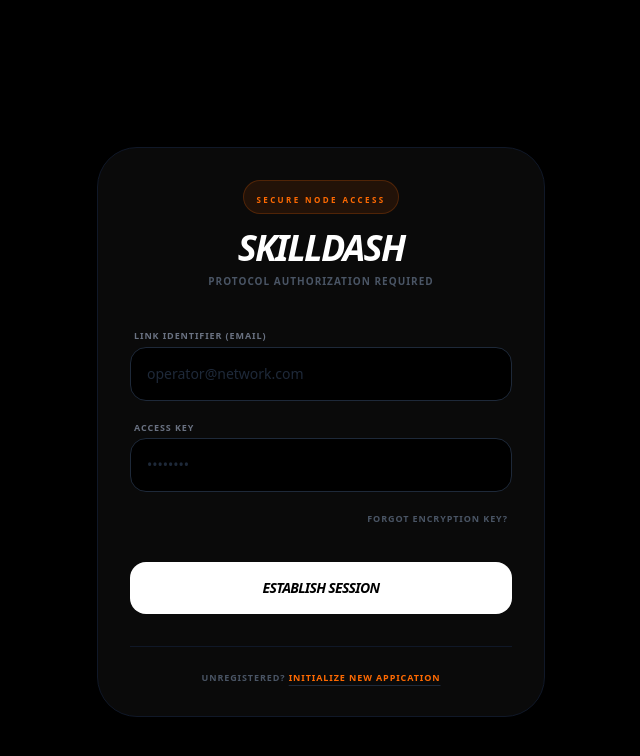
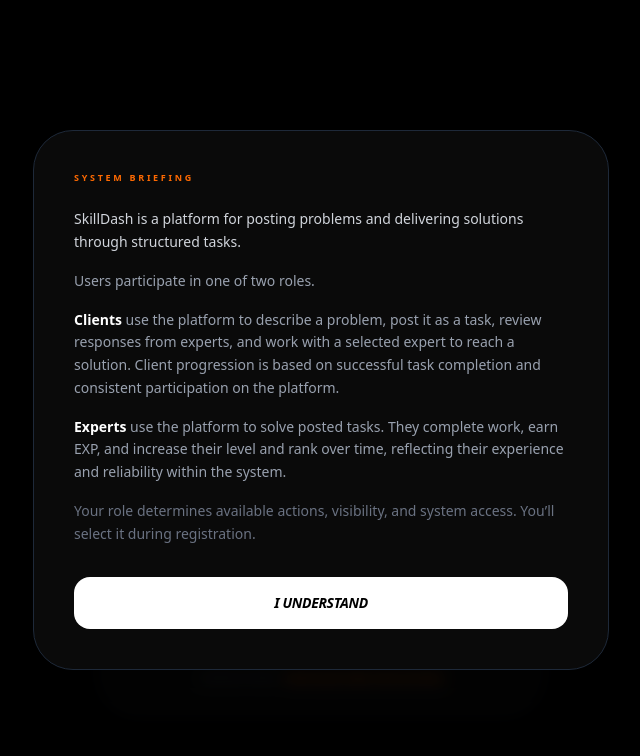
Before and after one commit to ars2904/SkillDash, a Next.js app in the folder frontend/: page /login in a window 1280 px wide. Shown: the top 756 px of the page, without its empty margins (319-959 px from the left). Built offline with nearby package versions, Linux system fonts and the light colour scheme.

Commit message:
Skilldash V.0.1.1

```diff
--- a/frontend/src/app/login/page.tsx
+++ b/frontend/src/app/login/page.tsx
@@ -1,5 +1,6 @@
 'use client';
-import { useState } from 'react';
+
+import { useState, useEffect } from 'react';
 import { useUserStore } from '@/store/useUserStore';
 import { useRouter } from 'next/navigation';
 import Link from 'next/link';
@@ -8,9 +9,23 @@ export default function LoginPage() {
   const [email, setEmail] = useState('');
   const [password, setPassword] = useState('');
   const [loading, setLoading] = useState(false);
+  const [showBriefing, setShowBriefing] = useState(false);
 
   const { setUser, setRole } = useUserStore();
   const router = useRouter();
+
+  // Show briefing once per browser
+  useEffect(() => {
+    const seen = localStorage.getItem('briefingSeen');
+    if (!seen) {
+      setShowBriefing(true);
+    }
+  }, []);
+
+  const closeBriefing = () => {
+    localStorage.setItem('briefingSeen', 'true');
+    setShowBriefing(false);
+  };
 
   const handleLogin = async (e: React.FormEvent) => {
     e.preventDefault();
@@ -33,35 +48,91 @@ export default function LoginPage() {
           role: data.role,
           user_rank: data.user_rank || 'Novice',
           exp: data.exp || 0,
-          current_level: data.current_level || 1
+          current_level: data.current_level || 1,
         });
 
         setRole(data.role);
         router.push('/');
       } else {
-        alert(data.error || "Login failed");
+        alert(data.error || 'Login failed');
       }
-    } catch (err) {
-      alert("Server connection failed");
+    } catch {
+      alert('Server connection failed');
     } finally {
       setLoading(false);
     }
   };
 
   return (
-    <div className="min-h-screen bg-black flex items-center justify-center p-4">
+    <div className="min-h-screen bg-black flex items-center justify-center p-4 relative">
+
+      {/* SYSTEM BRIEFING */}
+      {showBriefing && (
+        <div className="fixed inset-0 z-50 flex items-center justify-center bg-black/70 backdrop-blur-sm">
+          <div className="w-full max-w-xl mx-4 bg-[#0a0a0a] border border-gray-800 rounded-[2.5rem] p-10 shadow-2xl animate-in fade-in zoom-in duration-300">
+
+            <span className="text-[9px] font-black uppercase tracking-[0.3em] text-orange-500 block mb-6">
+              System Briefing
+            </span>
+
+            <p className="text-gray-300 text-sm leading-relaxed mb-4">
+              SkillDash is a platform for posting problems and delivering solutions through
+              structured tasks.
+            </p>
+
+            <p className="text-gray-400 text-sm leading-relaxed mb-4">
+              Users participate in one of two roles.
+            </p>
+
+            <p className="text-gray-400 text-sm leading-relaxed mb-4">
+              <span className="text-white font-bold">Clients</span> use the platform to describe
+              a problem, post it as a task, review responses from experts, and work with a
+              selected expert to reach a solution. Client progression is based on successful
+              task completion and consistent participation on the platform.
+            </p>
+
+            <p className="text-gray-400 text-sm leading-relaxed mb-4">
+              <span className="text-white font-bold">Experts</span> use the platform to solve
+              posted tasks. They complete work, earn EXP, and increase their level and rank
+              over time, reflecting their experience and reliability within the system.
+            </p>
+
+            <p className="text-gray-500 text-sm leading-relaxed mb-8">
+              Your role determines available actions, visibility, and system access.
+              You’ll select it during registration.
+            </p>
+
+            <button
+              onClick={closeBriefing}
+              className="w-full py-4 bg-white text-black font-black rounded-2xl hover:bg-orange-500 hover:text-white transition-all active:scale-95 uppercase italic tracking-tight text-sm"
+            >
+              I Understand
+            </button>
+          </div>
+        </div>
+      )}
+
+      {/* LOGIN CARD */}
       <div className="w-full max-w-md p-8 bg-[#0a0a0a] border border-gray-900 rounded-[2.5rem] shadow-2xl animate-in fade-in zoom-in duration-500">
         <div className="text-center mb-10">
           <div className="inline-block px-3 py-1 bg-orange-500/10 border border-orange-500/20 rounded-full mb-4">
-             <span className="text-[8px] font-black uppercase tracking-[0.3em] text-orange-500">Secure Node Access</span>
+            <span className="text-[8px] font-black uppercase tracking-[0.3em] text-orange-500">
+              Secure Node Access
+            </span>
           </div>
-          <h1 className="text-4xl font-black text-white italic tracking-tighter uppercase leading-none">SkillDash</h1>
-          <p className="text-gray-600 text-[10px] font-bold uppercase tracking-widest mt-2">Protocol Authorization Required</p>
+          <h1 className="text-4xl font-black text-white italic tracking-tighter uppercase leading-none">
+            SkillDash
+          </h1>
+          <p className="text-gray-600 text-[10px] font-bold uppercase tracking-widest mt-2">
+            Protocol Authorization Required
+          </p>
         </div>
 
         <form onSubmit={handleLogin} className="space-y-5">
           <div>
-            <label className="text-[9px] font-black text-gray-500 uppercase tracking-widest ml-1 block mb-1">Link Identifier (Email)</label>
+            <label className="text-[9px] font-black text-gray-500 uppercase tracking-widest ml-1 block mb-1">
+              Link Identifier (Email)
+            </label>
             <input
               type="email"
               required
@@ -73,7 +144,9 @@ export default function LoginPage() {
           </div>
 
           <div>
-            <label className="text-[9px] font-black text-gray-500 uppercase tracking-widest ml-1 block mb-1">Access Key</label>
+            <label className="text-[9px] font-black text-gray-500 uppercase tracking-widest ml-1 block mb-1">
+              Access Key
+            </label>
             <input
               type="password"
               required
@@ -84,7 +157,6 @@ export default function LoginPage() {
             />
           </div>
 
-          {/* RECOVERY LINK */}
           <div className="flex justify-end pr-1">
             <Link
               href="/login/forgot-password"
@@ -106,8 +178,11 @@ export default function LoginPage() {
         <div className="mt-8 pt-6 border-t border-gray-900 text-center">
           <p className="text-gray-600 text-[9px] font-black uppercase tracking-widest">
             Unregistered?{' '}
-            <Link href="/register" className="text-orange-500 hover:text-white transition-colors underline underline-offset-4 decoration-gray-800">
-              Initialize New Appication
+            <Link
+              href="/register"
+              className="text-orange-500 hover:text-white transition-colors underline underline-offset-4 decoration-gray-800"
+            >
+              Initialize New Application
             </Link>
           </p>
         </div>
```
